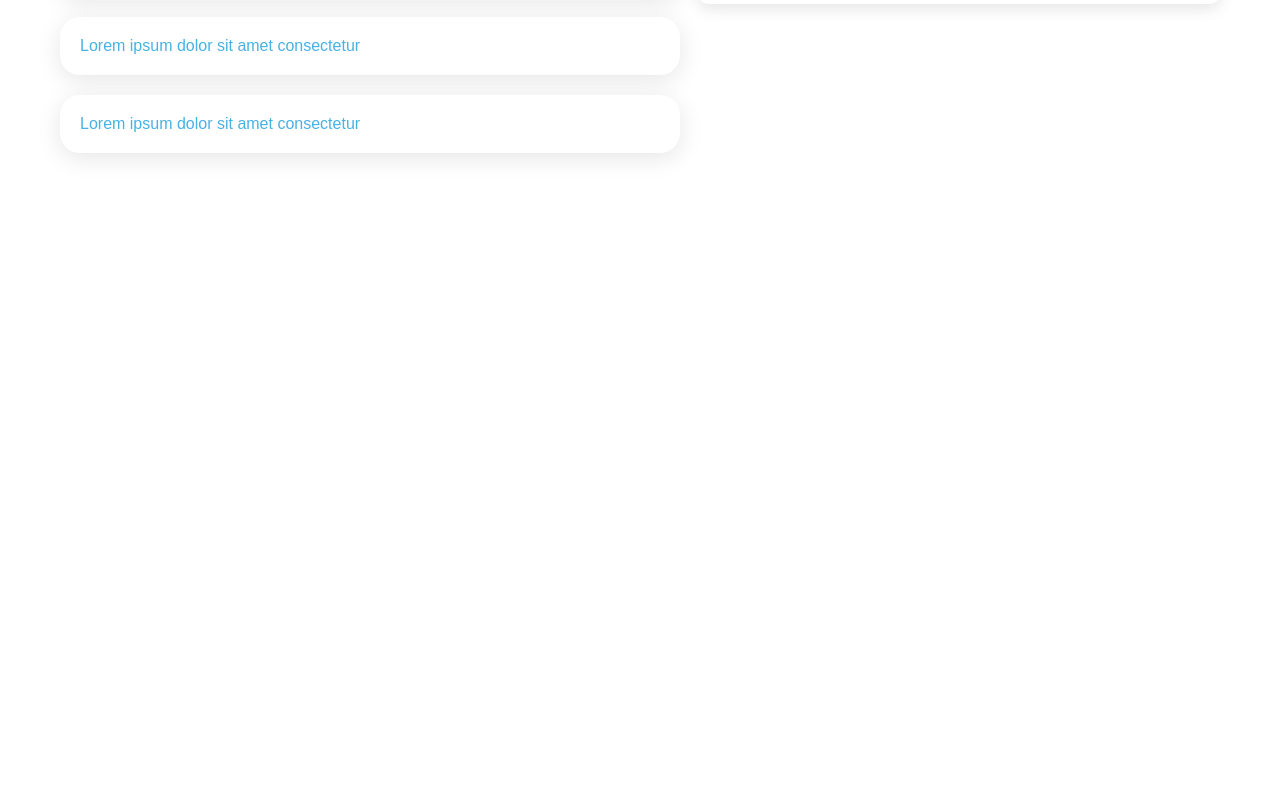
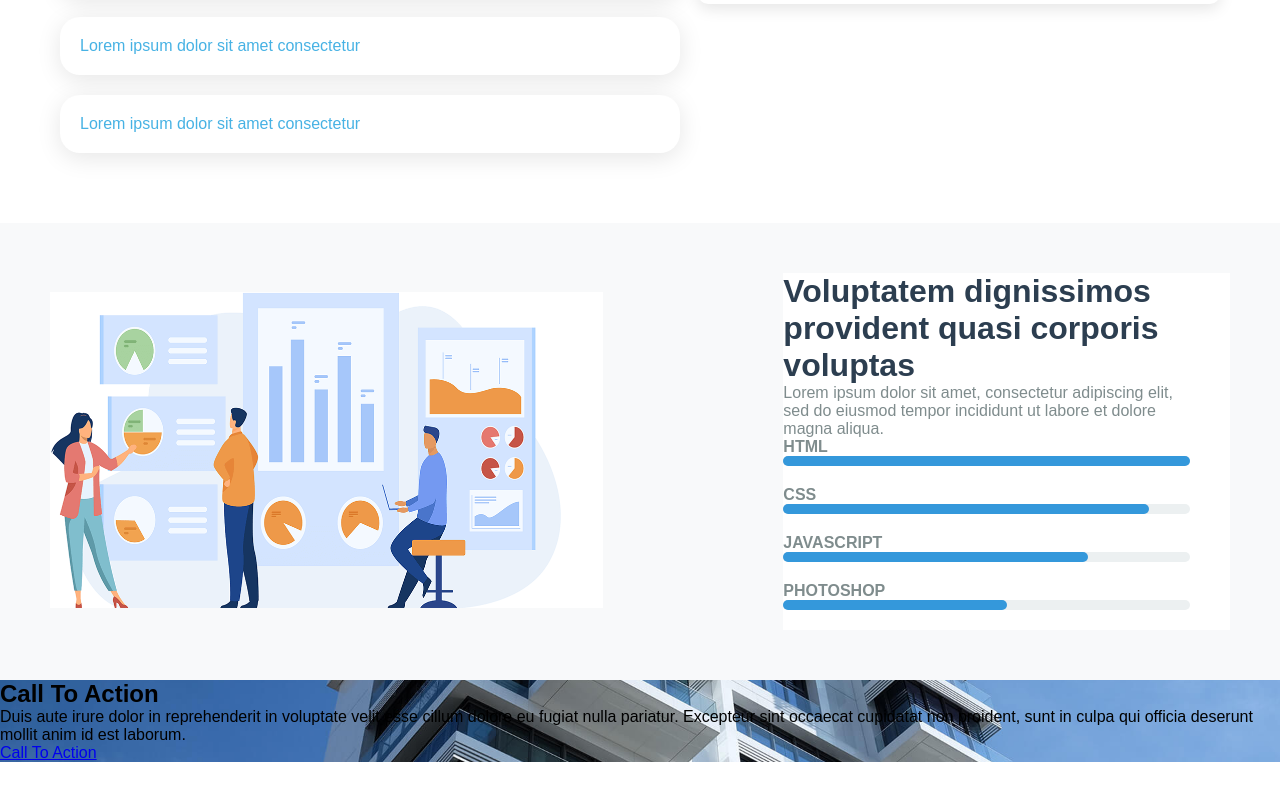
Before and after one commit to PelvinDreams/havvox, a website: page Day4/public/index.html in a window 1280 px wide. Shown: the part 1089-1890 px from the top of the page. Before the commit the page ends 1312 px from the top, so only its background shows below. Drawn offline with nearby package versions, Linux system fonts and the light colour scheme.

Commit message:
cta added

```diff
--- a/Day4/public/assets/styles/style.css
+++ b/Day4/public/assets/styles/style.css
@@ -4,6 +4,9 @@
   font-family: 'Poppins', sans-serif;
 }
 
+html{
+  scroll-behavior: smooth;
+}
 
 /* HEADER SECTION */
 .header {
@@ -33,11 +36,27 @@
   color: #fff;
 }
 
+.header .container .nav .nav-items .active{
+  color: #3498db;
+}
+
+.header .container .nav .nav-items .active:hover{
+  color: #fff;
+}
+
+.header .container .nav .nav-items a:hover{
+  color: #3498db;
+  transform: translateX(5px); /* Smooth movement */
+  transition: all 0.3s ease;
+}
+
 .header .container .nav .nav-items a.get-started {
   background-color: #47b2e4;
   border-radius: 50px;
   padding: 12px 20px;
 }
+
+
 
 /* Responsive adjustments for NAV */
 @media (max-width: 768px) {
@@ -120,6 +139,15 @@
   text-decoration: none;
 }
 
+.hero .container .left .btn-container .get-started:hover {
+  background-color: orange;
+  color: #fff;
+  transform: translateX(5px); /* Smooth movement */
+  transition: all 0.3s ease;
+}
+
+
+
 .hero .container .left .btn-container .watch-video{
   /* background-color: #47b2e4; */
   padding: 10px;
@@ -128,6 +156,13 @@
   color: #fff;
   border-radius: 50px;
   text-decoration: none;
+}
+
+.hero .container .left .btn-container .watch-video:hover {
+  background-color: orange;
+  color: #fff;
+  transform: translateX(5px); /* Smooth movement */
+  transition: all 0.3s ease;
 }
 
 .hero .container .left{
@@ -158,6 +193,7 @@ width: 50%;
   align-items: center;  /* Vertically centers content */
   padding: 50px 60px;  /* Add padding to the top and bottom */
   box-sizing: border-box;
+
 }
 
 .faq .left {
@@ -229,3 +265,68 @@ width: 50%;
     margin-top: 20px;  /* Adds spacing between text and image on small screens */
   }
 }
+
+
+.skills-section{
+  display: flex;
+  justify-content: space-between;
+  align-items: center;
+  padding: 50px;
+  background-color: #f8f9fa;
+}
+
+.image-container img{
+  width: 70%;
+  padding-right: 40px;  /* Adds space between the text and image */
+  background-color: #fff;
+  text-align: left;
+}
+
+.skill-content{
+  width: 50%;
+  padding-right: 40px;  /* Adds space between the text and image */
+  background-color: #fff;
+  text-align: left;
+}
+
+.skill-content h2{
+  color: #2c3e50;
+  font-size: 2rem;
+}
+
+.skill-content p{
+  color: #7f8c8d;
+}
+
+.skill{
+  margin-bottom: 20px;
+}
+
+.progress-bar{
+  background-color: #ecf0f1;
+  border-radius: 5px;
+  width: 100%;
+  height: 10px;
+}
+
+.progress{
+  background-color: #3498db;
+  height: 100%;
+  border-radius: 5px;
+}
+
+.skill p{
+  margin: 0;
+  font-weight: bold;
+}
+
+
+.cta{
+  width: 100%;
+  margin-bottom: 50px;
+  background-image: url(../images/cta-bg.jpg);
+  background-repeat: no-repeat;
+  background-size: cover;
+  background-position: center;
+  position: relative;
+}
--- a/Day4/public/index.html
+++ b/Day4/public/index.html
@@ -5,7 +5,6 @@
   <meta name="viewport" content="width=device-width, initial-scale=1.0">
   <title>Tech230</title>
   <link rel="stylesheet" href="./assets/styles/style.css">
-
   <!-- AOS -->
   <link rel="stylesheet" href="https://unpkg.com/aos@next/dist/aos.css" />
 </head>
@@ -19,11 +18,11 @@
         </div>
 
         <div class="nav-items">
-          <a href="##">About</a>
+          <a href="#about">About</a>
         </div>
 
         <div class="nav-items">
-          <a href="##">Service</a>
+          <a href="#service">Service</a>
         </div>
 
         <div class="nav-items">
@@ -55,7 +54,7 @@
   </section>
 
 
-  <section class="hero">
+  <section class="hero" id="about">
     <div class="container">
       <div class="left">
       <h1>Better Solution For Your Business</h1>
@@ -124,6 +123,71 @@
   </section>
 
 
+    <section class="skills-section" id="service">
+      <div class="image-container">
+        <img src="./assets/images/skills.png" alt="Skills illustration">
+      </div>
+
+      <div class="skill-content">
+        <h2>Voluptatem dignissimos provident quasi corporis voluptas</h2>
+        <p>Lorem ipsum dolor sit amet, consectetur adipiscing elit, sed do eiusmod tempor incididunt ut labore et dolore magna aliqua.</p>
+
+
+        <div class="skill">
+          <p>HTML</p>
+
+          <div class="progress-bar">
+            <div class="progress" style="width: 100%;"></div>
+          </div>
+        </div>
+
+
+        <div class="skill">
+          <p>CSS</p>
+
+          <div class="progress-bar">
+            <div class="progress" style="width: 90%;"></div>
+          </div>
+        </div>
+
+        <div class="skill">
+          <p>JAVASCRIPT</p>
+
+          <div class="progress-bar">
+            <div class="progress" style="width: 75%"></div>
+          </div>
+        </div>
+
+
+        <div class="skill">
+          <p>PHOTOSHOP</p>
+
+          <div class="progress-bar">
+            <div class="progress" style="width: 55%;"></div>
+          </div>
+        </div>
+      </div>
+
+    </section>
+
+
+    <section class="cta">
+      <div class="overlay"></div>
+      <div class="container">
+        <div class="left">
+        <h1>Call To Action</h1>
+        <p>Duis aute irure dolor in reprehenderit in voluptate velit esse cillum dolore eu fugiat nulla
+          pariatur. Excepteur sint occaecat cupidatat non proident,
+           sunt in culpa qui officia deserunt mollit anim id est laborum.</p>
+        </div>
+
+        <div class="right">
+          <a href="#">Call To Action</a>
+        </div>
+      </div>
+    </section>
+
+
 
   <script src="https://unpkg.com/aos@next/dist/aos.js"></script>
   <script>
```
Also changed, not shown: Day4/app.js (line endings or trailing spaces), Day4/public/assets/images/cta-bg.jpg (added), Day4/public/assets/images/skills.png (added).
